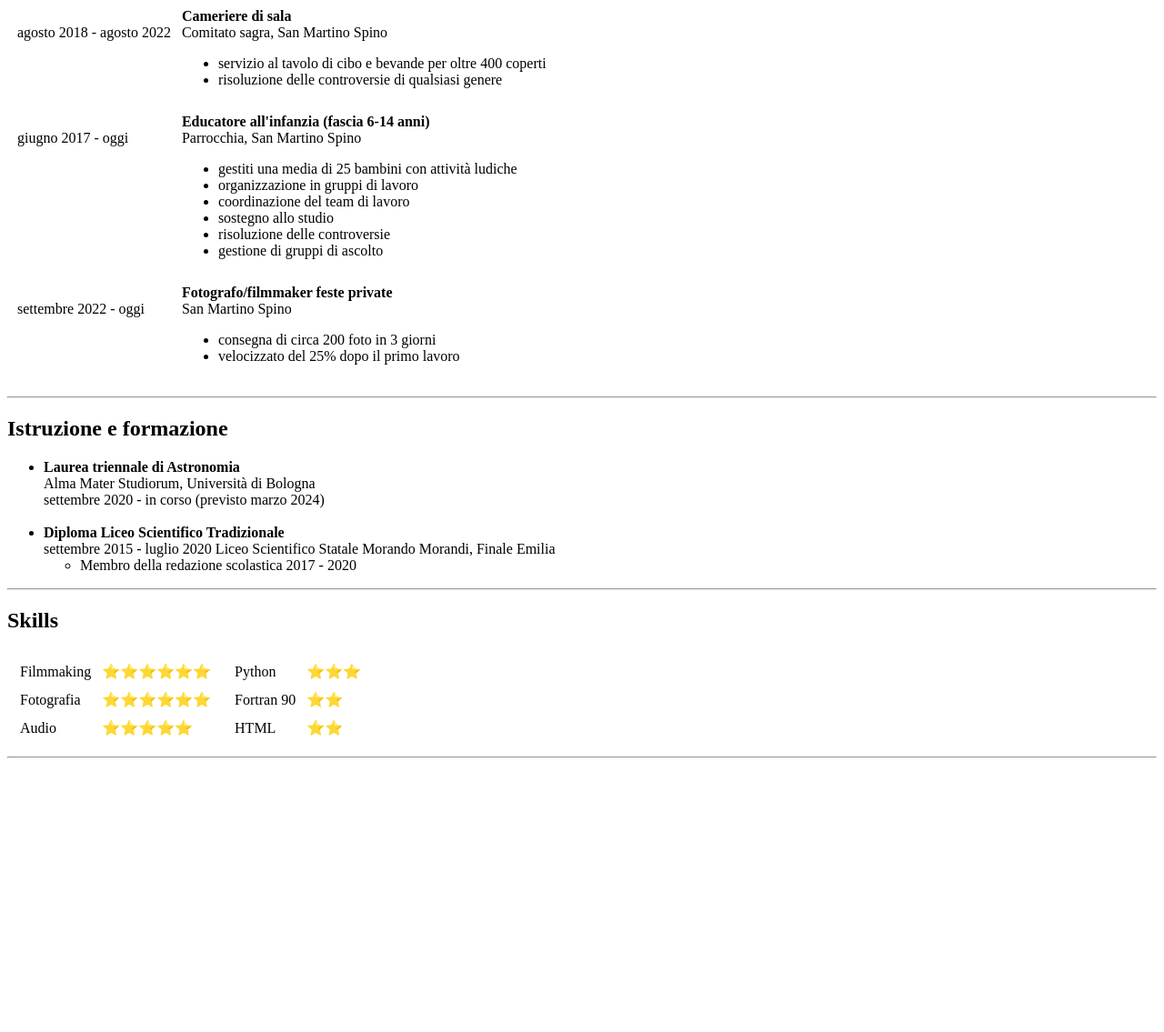
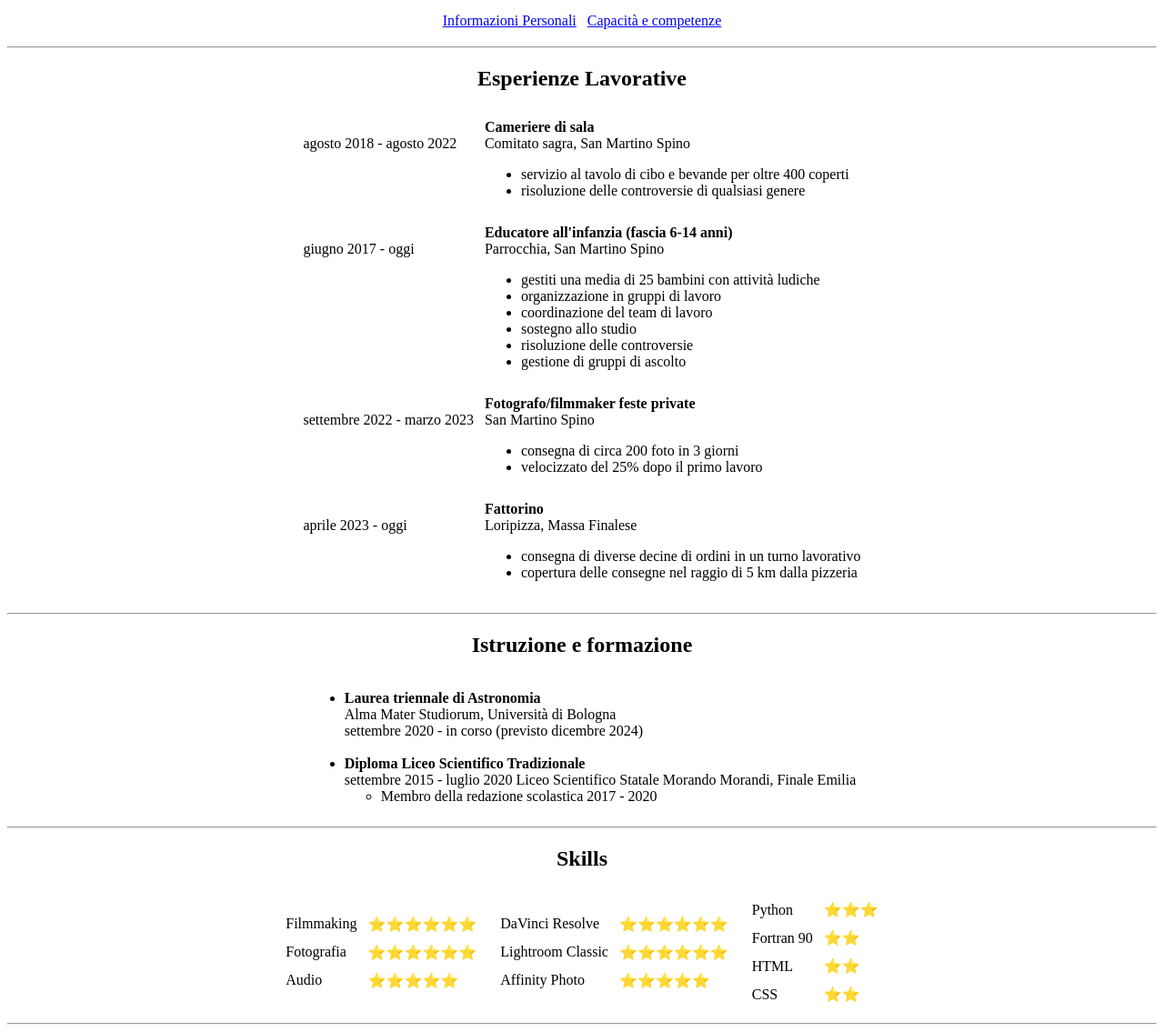
Before and after one commit to Matteog12/CV_ita, a plain HTML site: page index.html in a window 1280 px wide. Shown: the part 331-1466 px from the top of the page at 91% size. Before the commit the page ends 1173 px from the top, so only its background shows below. Drawn offline with Linux system fonts and the light colour scheme.

Commit message:
Add files via upload

```diff
--- a/index.html
+++ b/index.html
@@ -10,10 +10,10 @@
 <body>
 
     <!-- <img src="Images/fake-human-circle-img.png" alt="Matteo Profile Picture"> -->
-    <table cellspacing="10">
+    <table cellspacing="10" style="margin-left: 25%; margin-right: 25%;">
         <td>
             <!-- <img src="https://media.licdn.com/dms/image/D4E03AQE6P1CDkGCwIg/profile-displayphoto-shrink_800_800/0/1671470774798?e=1678320000&v=beta&t=rW9gsDl66LE1ccFHaECz_mHmxlt-y8Ok4kj5SgyMtzY" alt="Personal Picture"> -->
-            <img src="Images/curriculum profile.jpg" alt="">
+            <img src="Images/curriculum profile.jpg" alt="Matteo Gavioli curriculum image profile" width="300px" height="auto">
         </td>
         <td>
             <h1>Matteo Gavioli</h1>
@@ -25,13 +25,20 @@
         </td>
     </table>
 
+    <table cellspacing="10" style="margin-left: auto; margin-right: auto;">
+        <td>
             <a href="personal_information.html">Informazioni Personali</a>
+        </td>
+        <td>
             <a href="capabilities.html">Capacità e competenze</a>
+        </td>
+    </table>
+
     <hr>
 
-    <h2>Esperienze Lavorative</h2>
+    <h2 style="text-align: center;">Esperienze Lavorative</h2>
 
-    <table cellspacing="10">
+    <table cellspacing="10" style="margin-left: auto; margin-right: auto;">
         <tbody>
 
             <tr valign="top">
@@ -62,7 +69,7 @@
             </tr>
 
             <tr valign="top">
-                <td><br>settembre 2022 - oggi</td>
+                <td><br>settembre 2022 - marzo 2023</td>
                 <td>
                     <strong>Fotografo/filmmaker feste private</strong> <br>
                     San Martino Spino
@@ -73,17 +80,30 @@
                 </td>
             </tr>
 
+            <tr valign="top">
+                <td><br>aprile 2023 - oggi</td>
+                <td>
+                    <strong>Fattorino</strong> <br>
+                    Loripizza, Massa Finalese
+                    <ul>
+                        <li>consegna di diverse decine di ordini in un turno lavorativo</li>
+                        <li>copertura delle consegne nel raggio di 5 km dalla pizzeria</li>
+                    </ul>
+                </td>
+            </tr>
+
         </tbody>
     </table>
 
     <hr>
 
+    <div style="text-align: center;">
         <h2>Istruzione e formazione</h2>
-    <ul>
+        <ul style="display: inline-block; text-align: left;">
             <li>
                 <strong>Laurea triennale di Astronomia</strong> <br>
                 Alma Mater Studiorum, Università di Bologna <br>
-            settembre 2020 - in corso (previsto marzo 2024)
+                settembre 2020 - in corso (previsto dicembre 2024)
             </li>
             <br>
             <li>
@@ -95,12 +115,13 @@
                 </ul>
             </li>
         </ul>
+    </div>
 
     <hr>
 
-    <h2>Skills</h2>
+    <h2 style="text-align: center;">Skills</h2>
 
-    <table>
+    <table style="margin-left: auto; margin-right: auto;">
         <tr>
             <td>
                 <table cellspacing="10">
@@ -123,6 +144,24 @@
             <td>
                 <table cellspacing="10">
                     <tr>
+                        <td>DaVinci Resolve</td>
+                        <td>&#11088;&#11088;&#11088;&#11088;&#11088;&#11088;</td>
+                    </tr>
+                    <tr>
+                        <td>Lightroom Classic</td>
+                        <td>&#11088;&#11088;&#11088;&#11088;&#11088;&#11088;</td>
+                    </tr>
+                    <tr>
+                        <td>Affinity Photo</td>
+                        <td>&#11088;&#11088;&#11088;&#11088;&#11088;</td>
+                    </tr>
+
+                </table>
+            </td>
+
+            <td>
+                <table cellspacing="10">
+                    <tr>
                         <td>Python</td>
                         <td>&#11088;&#11088;&#11088;</td>
                     </tr>
@@ -132,6 +171,10 @@
                     </tr>
                     <tr>
                         <td>HTML</td>
+                        <td>&#11088;&#11088;</td>
+                    </tr>
+                    <tr>
+                        <td>CSS</td>
                         <td>&#11088;&#11088;</td>
                     </tr>
                 </table>
```
Lines whose indentation alone changed are shown as unchanged.
